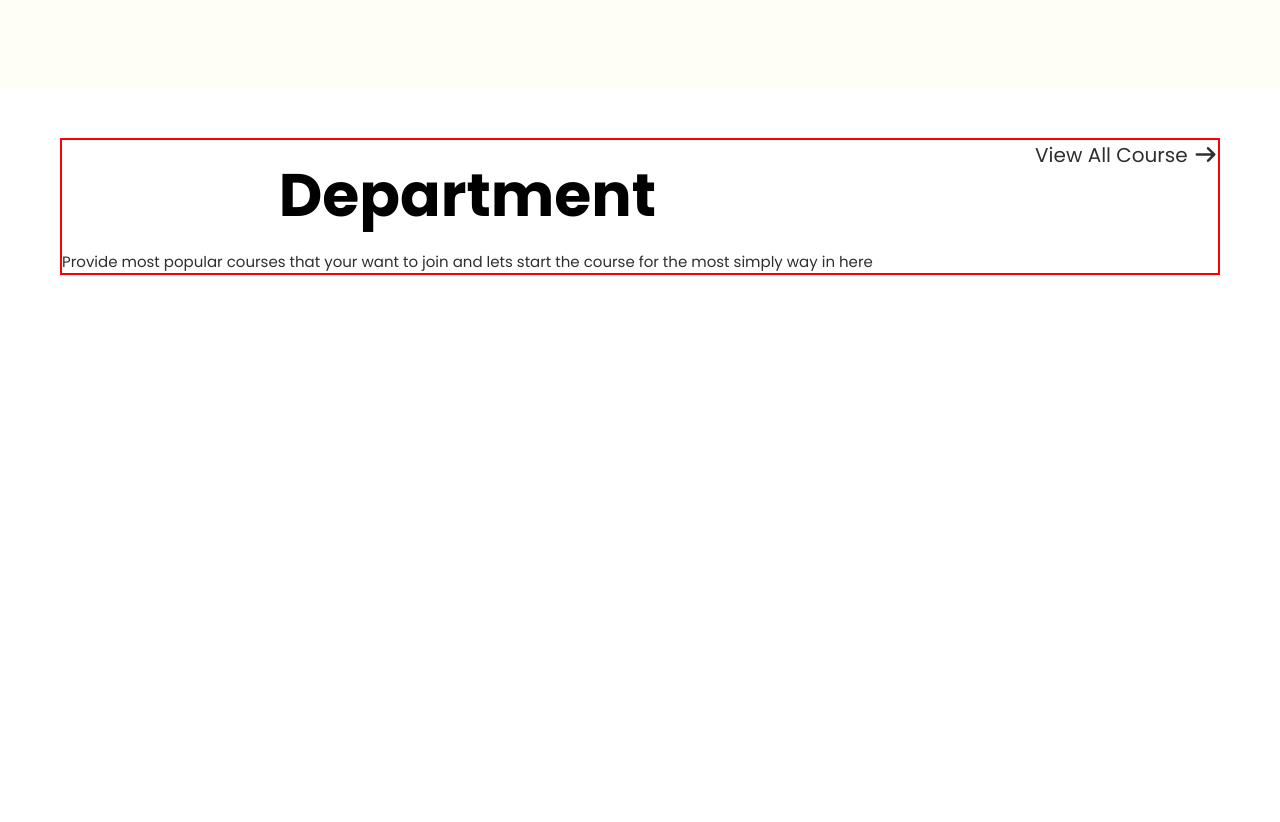
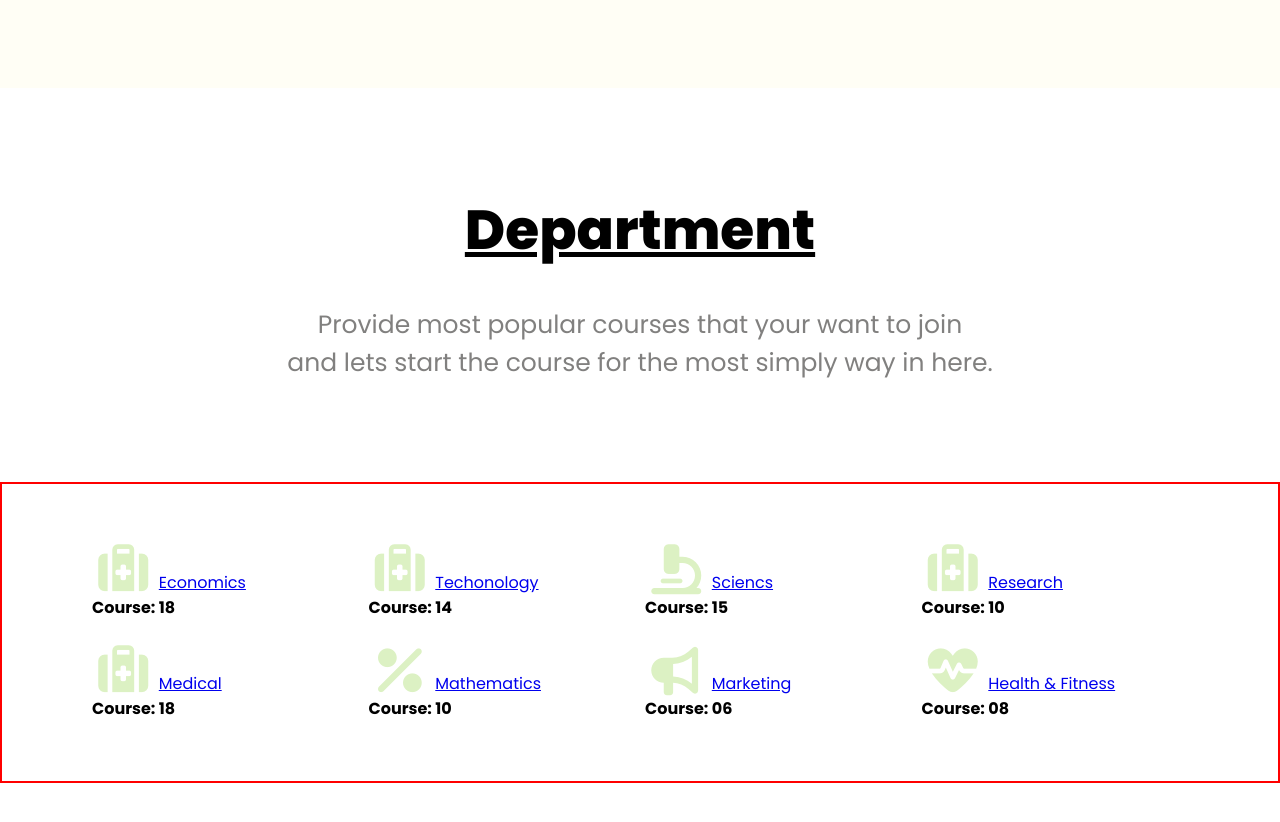
Before and after one commit to sagorhowlader1/collage-web-using-html-css, a plain HTML site: page index.html in a window 1280 px wide. Shown: the part 1480-2302 px from the top of the page. Before the commit the page ends 1805 px from the top, so only its background shows below. Drawn offline with Linux system fonts and the light colour scheme.

Commit message:
added an code

```diff
--- a/index.html
+++ b/index.html
@@ -76,22 +76,59 @@
     </section>
 
     <!-- frist section code start here -->
-    <section class="frist-container">
-        <div class="frist-content">
-            <div class="frist-title">
-                <h1>Department</h1>
+    <section class="frist-content">
+        <h1>Department</h1>
+        <p>Provide most popular courses that your want to join <br> and lets start the course for the most simply way in
+            here.
+        </p>
+    </section>
+
+    <!-- deprt section code start here -->
+    <section class="section-deprt">
+
+        <div class="section-items">
+
+            <div class="section-item">
+                <i class="fa-solid fa-suitcase-medical"></i>
+                <a href="#">Economics</a>
+                <h4>Course: 18</h4>
             </div>
-            <div class="frist-description">
-                <p>Provide most popular courses that your want to join and lets start the course for the most simply way
-                    in here</p>
+            <div class="section-item">
+                <i class="fa-solid fa-suitcase-medical"></i>
+                <a href="#">Techonology</a>
+                <h4>Course: 14</h4>
             </div>
-
+            <div class="section-item">
+                <i class="fa-solid fa-microscope"></i>
+                <a href="#">Sciencs</a>
+                <h4>Course: 15</h4>
+            </div>
+            <div class="section-item">
+                <i class="fa-solid fa-suitcase-medical"></i>
+                <a href="#">Research</a>
+                <h4>Course: 10</h4>
+            </div>
+            <div class="section-item">
+                <i class="fa-solid fa-suitcase-medical"></i>
+                <a href="#">Medical</a>
+                <h4>Course: 18</h4>
+            </div>
+            <div class="section-item">
+                <i class="fa-solid fa-percent"></i>
+                <a href="#">Mathematics</a>
+                <h4>Course: 10</h4>
+            </div>
+            <div class="section-item">
+                <i class="fa-solid fa-bullhorn"></i>
+                <a href="#">Marketing</a>
+                <h4>Course: 06</h4>
+            </div>
+            <div class="section-item">
+                <i class="fa-solid fa-heart-pulse"></i>
+                <a href="#">Health & Fitness</a>
+                <h4>Course: 08</h4>
+            </div>
         </div>
-        <div class="frist-description">
-                <a href="#">
-                    <p>View All Course <i class="fa-solid fa-arrow-right"></i></p>
-                </a>
-            </div>
     </section>
 </body>
 
--- a/style.css
+++ b/style.css
@@ -154,34 +154,48 @@ html{
 
 /* frist section code start here */
 
-.frist-container{
-    max-width: 1200px;
-    display: flex;
-    justify-content: space-between;
+.frist-content{
+    margin: 80px 0;
     text-align: center;
-    margin: 50px 60px;
-    /* padding: 55px 44px; */
+}
+
+.frist-content h1{
+    font-size: 55px;
+    font-weight: 800;
+    color: #000;
+    text-decoration: underline;
+    padding: 20px 0;
+}
+
+.frist-content p{
+    font-size: 25px;
+    font-weight: 400;
+    color: #81807f;
+    margin: 15px 0;
+}
+
+/* deprt section code start here  */
+
+.section-deprt{
+    margin: 100px 0;
     border: 2px solid red;
 }
 
-.frist-title{
-    font-size: 40px;
-    font-weight: 700;
-    color: #000;
-    margin: 10px 0;
-}
-
-.frist-description{
-    font-size: 15px;
-    font-weight: 400;
-    color: #302f2e;
+.section-items{
+    display: grid;
+    grid-template-columns: repeat(4, 1fr);
+    grid-gap: 25px 10px;
+    margin: 60px 90px;
 }
 
 
-.frist-description a{
-    font-size: 20px;
-    font-weight: 400;
-    color: #302f2e;
-    text-decoration: none;
-    align-items: center right;
+.section-item i{
+    font-size: 50px;
+    color: #dcf1c3;
+    text-align: center;
 }
+
+
+.section-item a{
+    margin-top: 40px;
+}
```
